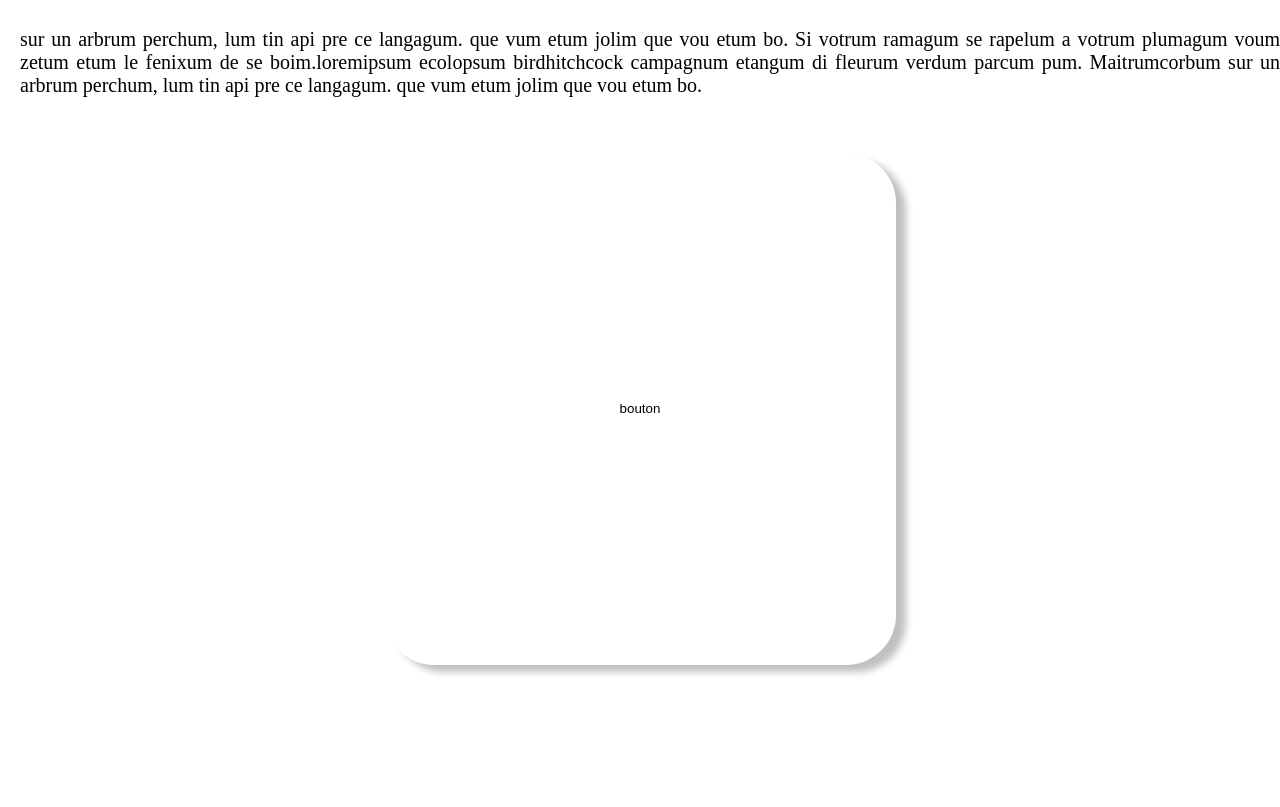
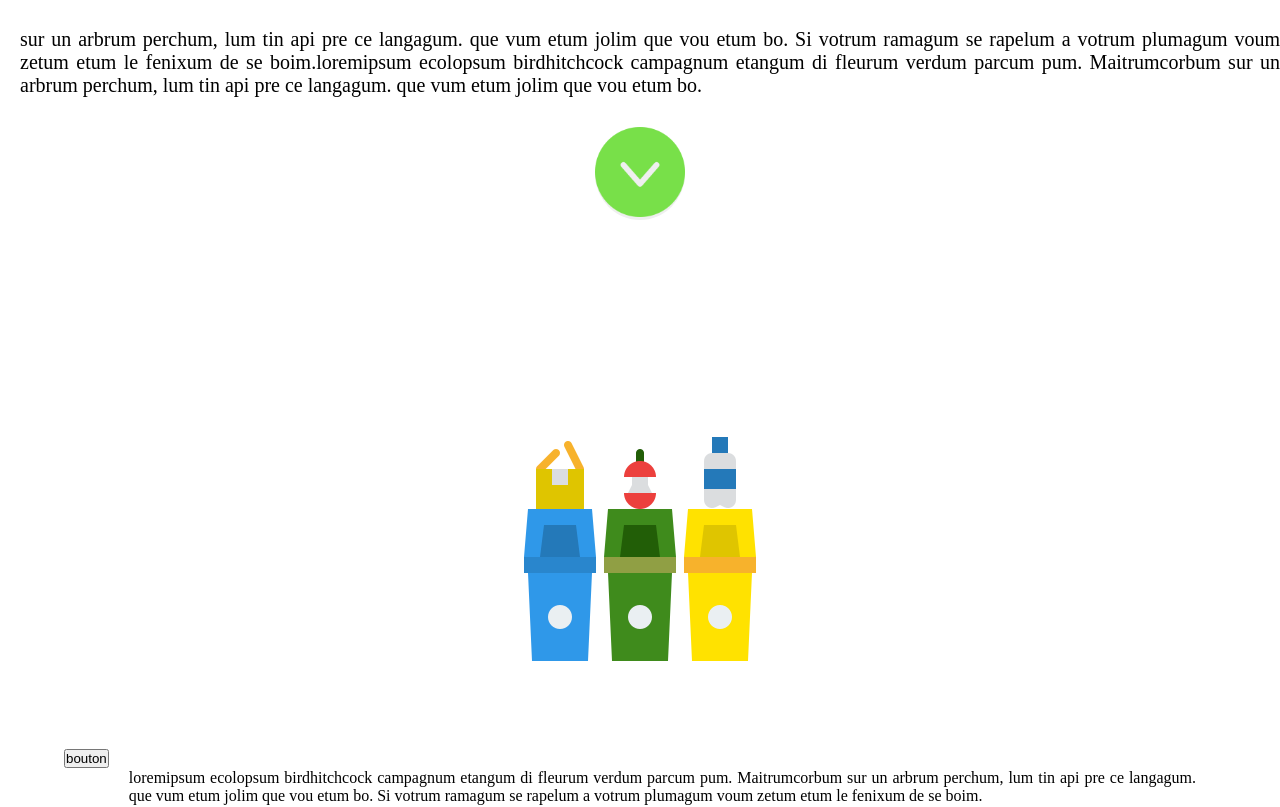
Before and after one commit to galateeL/projet-2-tri-cycle, a React (Vite) app in the folder frontend/: page / in a window 1280 px wide. Shown: the part 569-1376 px from the top of the page. Built offline with nearby package versions, Linux system fonts and the light colour scheme; a web font is replaced by a local one.

Commit message:
clean code OK, branche prpopre

```diff
--- a/frontend/src/App.jsx
+++ b/frontend/src/App.jsx
@@ -1,5 +1,5 @@
 import React from "react";
-import Body from "@components/Body";
+import Body from "./components/Body";
 import "./App.css";
 
 function App() {
--- a/frontend/src/Home.css
+++ b/frontend/src/Home.css
@@ -59,14 +59,21 @@
 
 .buttonFleche {
   background: scroll;
-  justify-content: center;
+  border-radius: 50%;
   text-align: center;
 }
 
 .buttonImg {
+  border-radius: 50%;
   border: 0px;
   background-color: white;
-  justify-content: center;
+  box-shadow: 10px;
+  box-shadow: 10px 7px 7px rgba(0, 0, 0, 0.25);
+}
+
+.flecheButton{
+  border-radius: 50%;
+  border: 0px;
 }
 
 .triopoubelles {
--- a/frontend/src/components/ButtonFleche.jsx
+++ b/frontend/src/components/ButtonFleche.jsx
@@ -9,14 +9,18 @@ export default function ButtonFleche() {
     });
   }
   return (
-    <div>
-      <button
-        className="buttonFleche"
-        type="button"
-        onClick={() => directionBas()}
-      >
-        bouton
-      </button>
-    </div>
+    <button
+      className="flecheButton"
+      type="button"
+      onClick={() => directionBas()}
+    >
+      <img
+        classeName="flecheImg"
+        src="/src/assets/flecheBas1.png"
+        alt="dechet"
+        height="90"
+        width="90"
+      />
+    </button>
   );
 }
--- a/frontend/src/pages/Quizz.jsx
+++ b/frontend/src/pages/Quizz.jsx
@@ -1,4 +1,4 @@
-import Header from "@components/Header";
+import Header from "../components/Header";
 import "../services/Quizz.css";
 
 export default function Quizz() {
@@ -18,18 +18,20 @@ export default function Quizz() {
         </div>
         <div className="pictureButton">
           <div className="answer">
-            <button type="button">
+            <button className="quizzButton" type="button">
               {" "}
               <img
+                className="quizzButtonImg"
                 src="/src/assets/idea.png"
                 alt="dechet"
                 height="90"
                 width="90"
               />
             </button>
-            <button type="button">
+            <button className="quizzButton" type="button">
               {" "}
               <img
+                className="quizzButtonImg"
                 src="/src/assets/yellow-container.png"
                 alt="dechet"
                 height="90"
@@ -38,18 +40,20 @@ export default function Quizz() {
             </button>
           </div>
           <div className="answer">
-            <button type="button">
+            <button className="quizzButton" type="button">
               {" "}
               <img
+                className="quizzButtonImg"
                 src="/src/assets/rubbish-bag.png"
                 alt="dechet"
                 height="90"
                 width="90"
               />
             </button>
-            <button type="button">
+            <button className="quizzButton" type="button">
               {" "}
               <img
+                className="quizzButtonImg"
                 src="/src/assets/glass-blue.png"
                 alt="dechet"
                 height="90"
--- a/frontend/src/pages/Research.jsx
+++ b/frontend/src/pages/Research.jsx
@@ -1,8 +1,8 @@
 import React, { useState, useEffect } from "react";
-import Array from "@components/Array";
 import axios from "axios";
-import FristArray from "@components/FirstArray";
-import HeaderResearchBase from "@components/HeaderResearchBase";
+import FristArray from "../components/FirstArray";
+import HeaderResearchBase from "../components/HeaderResearchBase";
+import Array from "../components/Array";
 
 export default function Research() {
   const [waste, setWaste] = useState([]);
--- a/frontend/src/services/Quizz.css
+++ b/frontend/src/services/Quizz.css
@@ -10,7 +10,7 @@ section {
   width: 100vw;
 }
 
-button {
+.quizzButton {
   border: none;
   border-radius: 50px;
   box-shadow: 10px;
@@ -21,7 +21,7 @@ button {
   box-shadow: 10px 7px 7px rgba(0, 0, 0, 0.25);
 }
 
-button img {
+.quizzButtonImg {
   width: 20vw;
   height: 25vw;
 }
```
Also changed, not shown: frontend/src/pages/Home.jsx (+5 -6 lines).
